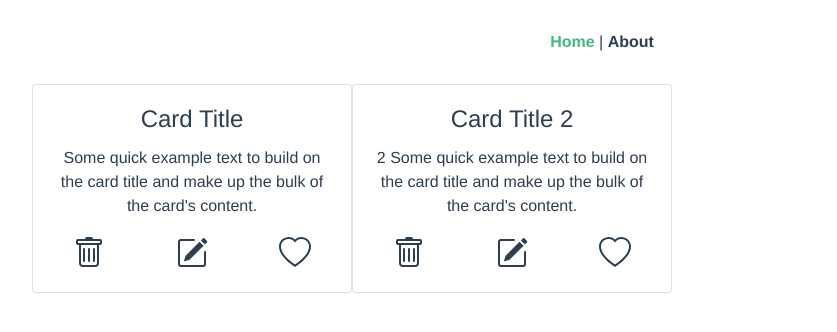
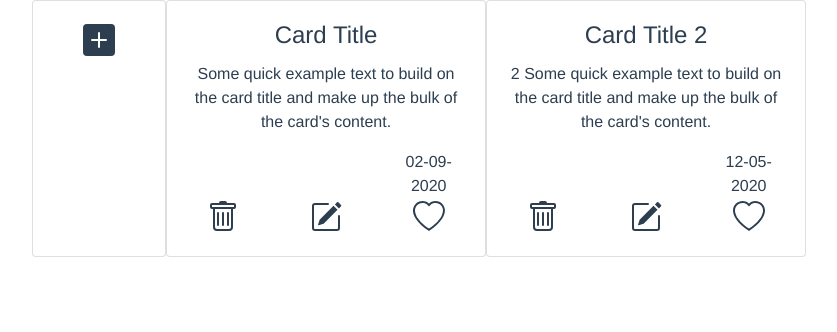
Before and after one commit to adamsafr/vue-training, a Vue app: page / in a window 1280 px wide. Shown: the top 332 px of the page, without its empty margins (38-875 px from the left). Built offline with nearby package versions, Linux system fonts and the light colour scheme.

Commit message:
Add date filter

```diff
--- a/src/App.vue
+++ b/src/App.vue
@@ -1,9 +1,5 @@
 <template>
   <div id="app">
-    <div id="nav">
-      <router-link to="/">Home</router-link> |
-      <router-link to="/about">About</router-link>
-    </div>
     <router-view />
   </div>
 </template>
@@ -16,17 +12,4 @@
   text-align: center;
   color: #2c3e50;
 }
-
-#nav {
-  padding: 30px;
-
-  a {
-    font-weight: bold;
-    color: #2c3e50;
-
-    &.router-link-exact-active {
-      color: #42b983;
-    }
-  }
-}
 </style>
--- /dev/null
+++ b/src/components/Card.vue
@@ -0,0 +1,70 @@
+<template>
+  <b-card :title="card.title" style="max-width: 20rem;" class="mb-2">
+    <b-card-text>{{ card.description }}</b-card-text>
+
+    <b-row>
+      <b-col></b-col>
+      <b-col></b-col>
+      <b-col>{{ card.createdAt | date }}</b-col>
+    </b-row>
+
+    <b-row>
+      <b-col>
+        <div class="h2 mb-0">
+          <b-icon
+            icon="trash"
+            class="clickable"
+            @click="onDeleteClick(card.uuid)"
+          ></b-icon>
+        </div>
+      </b-col>
+      <b-col>
+        <div class="h2 mb-0">
+          <b-icon
+            icon="pencil-square"
+            class="clickable"
+            @click="onEditClick(card.uuid)"
+          ></b-icon>
+        </div>
+      </b-col>
+      <b-col>
+        <div class="h2 mb-0">
+          <b-icon
+            :icon="card.liked ? 'heart-fill' : 'heart'"
+            @click="onHeartClick(card.uuid)"
+            class="clickable"
+          ></b-icon>
+        </div>
+      </b-col>
+    </b-row>
+  </b-card>
+</template>
+
+<script>
+export default {
+  name: 'Card',
+  props: {
+    card: {
+      type: Object,
+      required: true
+    }
+  },
+  methods: {
+    onDeleteClick(uuid) {
+      this.$store.commit('DELETE_CARD', { uuid });
+    },
+    onHeartClick(uuid) {
+      this.$store.commit('TOGGLE_CARD_LIKE', { uuid });
+    },
+    onEditClick(uuid) {
+      this.$router.push({ name: 'EditCard', params: { uuid } });
+    }
+  }
+};
+</script>
+
+<style lang="css" scoped>
+.clickable:hover {
+  cursor: pointer;
+}
+</style>
--- /dev/null
+++ b/src/filters/date.js
@@ -0,0 +1,58 @@
+export default value => {
+  const date = new Date(value);
+  const diffMs = new Date() - date;
+
+  if (diffMs < 0) {
+    return toDayMonthYearFormat(date);
+  }
+
+  const diffMinutes = diffMs / 1000 / 60;
+
+  if (diffMinutes < 60) {
+    return timeAgo(diffMinutes, 'minute');
+  }
+
+  const diffHours = diffMinutes / 60;
+
+  if (diffHours < 24) {
+    return timeAgo(diffHours, 'hour');
+  }
+
+  const diffDays = diffHours / 24;
+
+  if (diffDays < 7) {
+    return timeAgo(diffDays, 'day');
+  }
+
+  return toDayMonthYearFormat(date);
+};
+
+function toDayMonthYearFormat(date) {
+  const dateTimeFormat = new Intl.DateTimeFormat('en', {
+    year: 'numeric',
+    month: '2-digit',
+    day: '2-digit'
+  });
+
+  const [
+    { value: month },
+    ,
+    { value: day },
+    ,
+    { value: year }
+  ] = dateTimeFormat.formatToParts(date);
+
+  return `${day}-${month}-${year}`;
+}
+
+function timeAgo(value, amountString) {
+  const intValue = Math.floor(value);
+
+  let result = `${intValue} ${amountString}`;
+
+  if (intValue > 1) {
+    result += 's';
+  }
+
+  return result + ' ago';
+}
--- a/src/main.js
+++ b/src/main.js
@@ -5,6 +5,9 @@ import './plugins/bootstrap-vue';
 import App from './App.vue';
 import router from './router';
 import store from './store';
+import DateFilter from './filters/date';
+
+Vue.filter('date', DateFilter);
 
 Vue.config.productionTip = false;
 
--- a/src/store/index.js
+++ b/src/store/index.js
@@ -11,14 +11,14 @@ export default new Vuex.Store({
         uuid: uuid(),
         title: 'Card Title',
         description: `Some quick example text to build on the card title and make up the bulk of the card's content.`,
-        createdAt: new Date(),
+        createdAt: '2020-09-02T11:55:00.000Z',
         liked: false
       },
       {
         uuid: uuid(),
         title: 'Card Title 2',
         description: `2 Some quick example text to build on the card title and make up the bulk of the card's content.`,
-        createdAt: new Date(),
+        createdAt: '2020-05-12T10:35:12.000Z',
         liked: false
       }
     ]
--- a/src/views/About.vue
+++ /dev/null
@@ -1,5 +0,0 @@
-<template>
-  <div class="about">
-    <h1>This is an about page</h1>
-  </div>
-</template>
--- a/src/views/CardList.vue
+++ b/src/views/CardList.vue
@@ -1,67 +1,41 @@
 <template>
   <b-container class="bv-example-row">
     <b-row>
-
-      <b-card
-        v-for="card in cards"
-        :title="card.title"
-        :key="card.uuid"
-        style="max-width: 20rem;"
-        class="mb-2"
-      >
-        <b-card-text>{{ card.description }}</b-card-text>
-
+      <b-card style="max-width: 20rem;" class="mb-2">
         <b-row>
-          <b-col>
-            <div class="h2 mb-0">
-              <b-icon icon="trash" class="clickable" @click="onDeleteClick(card.uuid)"></b-icon>
-            </div>
-          </b-col>
-          <b-col>
-            <div class="h2 mb-0">
-              <b-icon icon="pencil-square" class="clickable" @click="onEditClick(card.uuid)"></b-icon>
-            </div>
-          </b-col>
+          <b-col></b-col>
           <b-col>
             <div class="h2 mb-0">
               <b-icon
-                :icon="card.liked ? 'heart-fill' : 'heart'"
-                @click="onHeartClick(card.uuid)"
+                icon="plus-square-fill"
                 class="clickable"
+                @click="onAddClick()"
               ></b-icon>
             </div>
           </b-col>
+          <b-col></b-col>
         </b-row>
       </b-card>
 
+      <Card v-for="card in cards" :key="card.uuid" :card="card" />
     </b-row>
   </b-container>
 </template>
 
 <script>
 import { mapState } from 'vuex';
+import Card from '../components/Card';
 
 export default {
   name: 'CardList',
+  components: { Card },
   computed: {
     ...mapState(['cards'])
   },
   methods: {
-    onDeleteClick(uuid) {
-      this.$store.commit('DELETE_CARD', { uuid });
-    },
-    onHeartClick(uuid) {
-      this.$store.commit('TOGGLE_CARD_LIKE', { uuid });
-    },
-    onEditClick(uuid) {
-      this.$router.push({ name: 'EditCard', params: { uuid } });
+    onAddClick() {
+      this.$router.push({ name: 'CreateCard' });
     }
   }
 };
 </script>
-
-<style lang="css" scoped>
-.clickable:hover {
-  cursor: pointer;
-}
-</style>
--- a/src/views/EditCard.vue
+++ b/src/views/EditCard.vue
@@ -29,7 +29,7 @@
         />
 
         <b-button type="submit" variant="primary">Submit</b-button>
-        <b-button type="reset" variant="danger">Reset</b-button>
+        <b-button type="reset" variant="danger" @click.prevent="onCancelClick">Cancel</b-button>
       </b-form>
     </b-row>
   </b-container>
@@ -53,10 +53,13 @@ export default {
   },
   mounted() {
     const { title, description } = this.card;
-
     this.form = { title, description };
   },
   methods: {
+    onCancelClick() {
+      this.form = this.resetForm();
+      this.$router.push({ name: 'CardList' });
+    },
     onSubmit() {
       const card = this.card;
 
```
